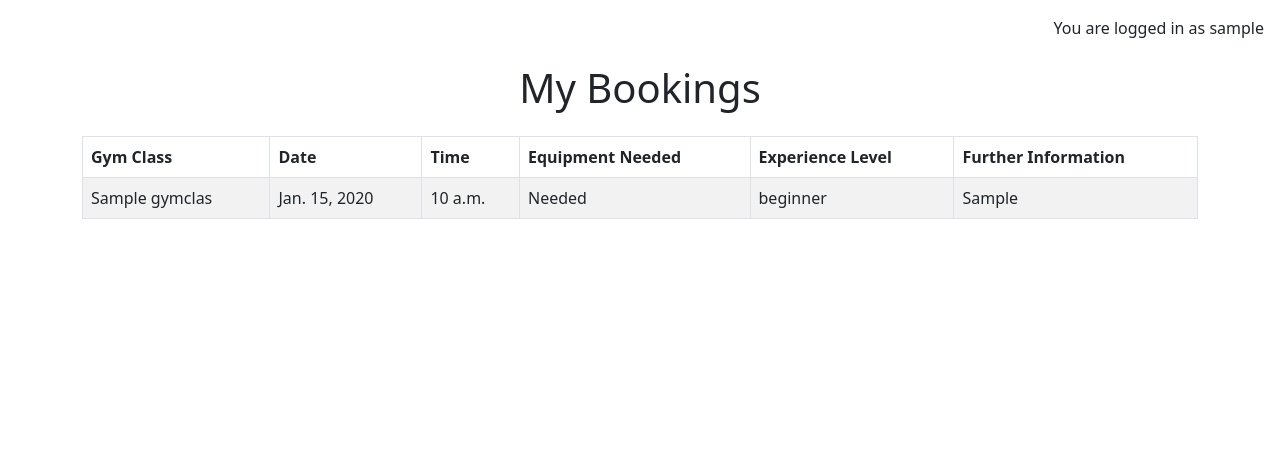
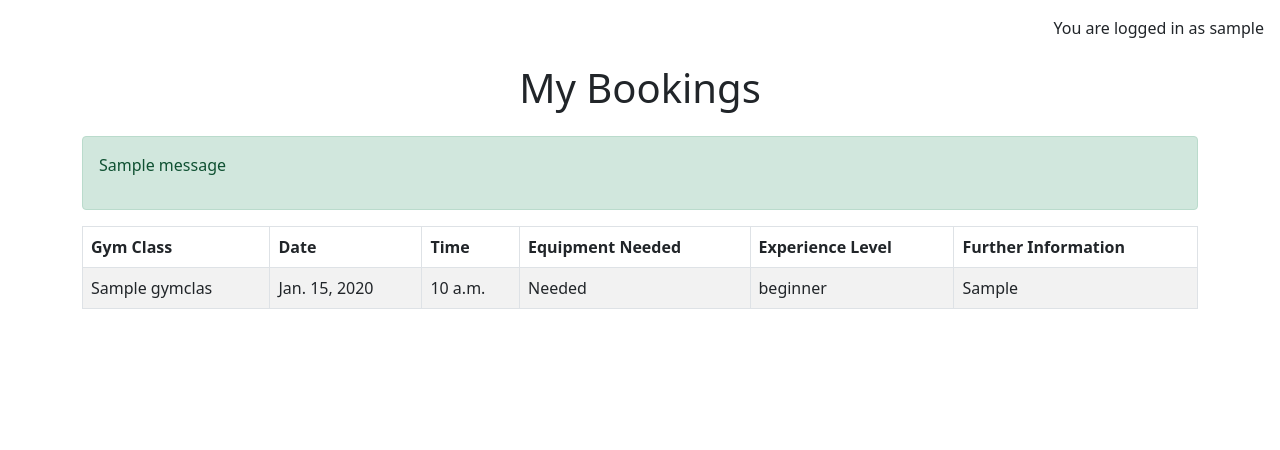
Before and after one commit to RhysTyler112/Back-End-Development-Project, a Django app: page /bookings/ in a window 1280 px wide. Shown: the part 56-506 px from the top of the page. Run offline with Django 4.2, Linux system fonts and the light colour scheme; a user stored in the database is signed in; tables that the repository leaves empty hold one stand-in row (values such as "Sample post"); one stand-in notice (Sample message) is shown.

Commit message:
add message to confirm class has been booked

```diff
--- a/Classes/templates/Classes/booking_list.html
+++ b/Classes/templates/Classes/booking_list.html
@@ -5,6 +5,14 @@
 {% block content %}
 <div class="container mt-4">
     <h1 class="text-center mb-4">My Bookings</h1>
+
+    {% if messages %}
+        <div class="alert alert-success">
+            {% for message in messages %}
+                <p>{{ message }}</p>
+            {% endfor %}
+        </div>
+    {% endif %}
 
     {% if bookings %}
         <table class="table table-bordered table-striped">
--- a/Classes/views.py
+++ b/Classes/views.py
@@ -1,4 +1,5 @@
 from django.shortcuts import render, get_object_or_404, redirect
+from django.contrib import messages
 from django.views import generic
 from .models import GymClass, Booking
 from .forms import BookingForm
@@ -18,16 +19,19 @@ def newBooking(request, gym_class_id):
     if request.method == 'POST':
         form = BookingForm(request.POST)
         if form.is_valid():
+            # Create the booking object but don't save it yet
             booking = form.save(commit=False)
             booking.user = request.user  # Assign the logged-in user to the booking
             booking.gym_class = gym_class  # Assign the GymClass to the booking
             booking.date = gym_class.date  # Assuming GymClass has a 'date' field
             booking.time = gym_class.time  # Assuming GymClass has a 'time' field
             booking.save()
+            # Add a success message
+            messages.success(request, f"Your booking for {gym_class.name} on {gym_class.date} at {gym_class.time} has been confirmed!")
             return redirect('booking_list')  # Redirect to booking list or desired success URL
     else:
          # Prepopulate the form with the GymClass date and time
-        form = BookingForm(initial={'gym_class': gym_class})  # Prepopulate the form with GymClass
+        form = BookingForm(initial={'gym_class': gym_class})
 
     return render(request, 'Classes/booking_form.html', {'form': form, 'gym_class': gym_class})
 
```
